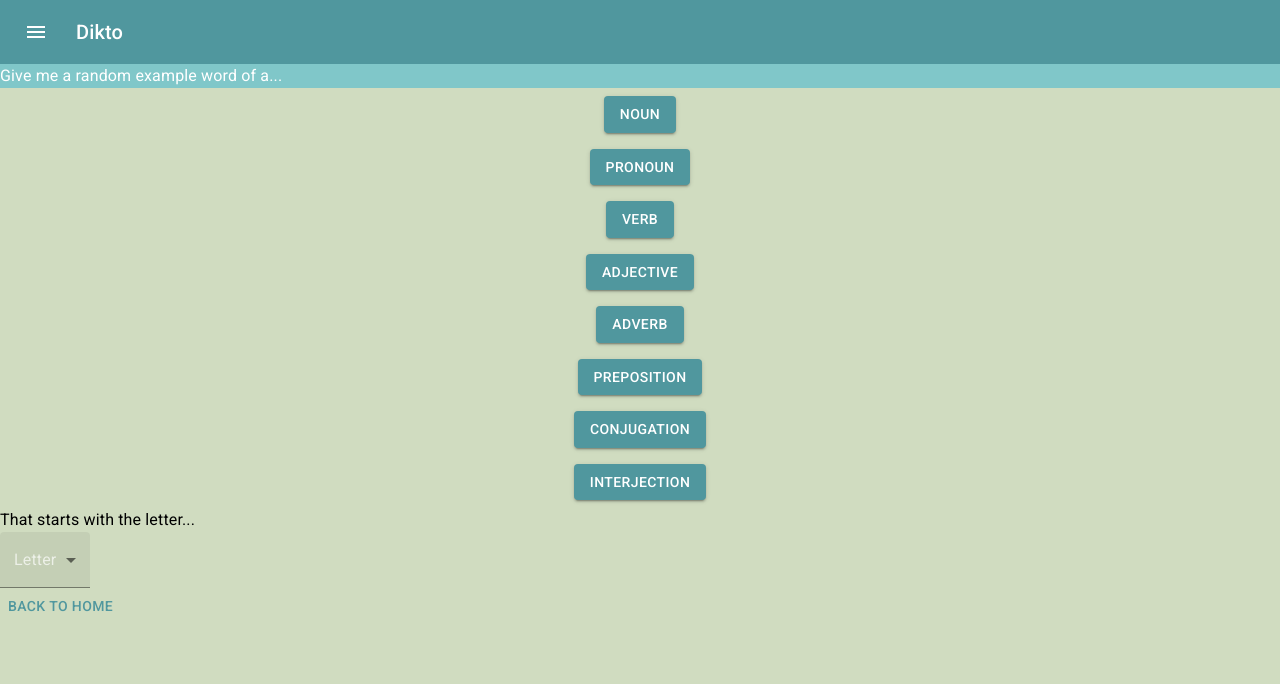
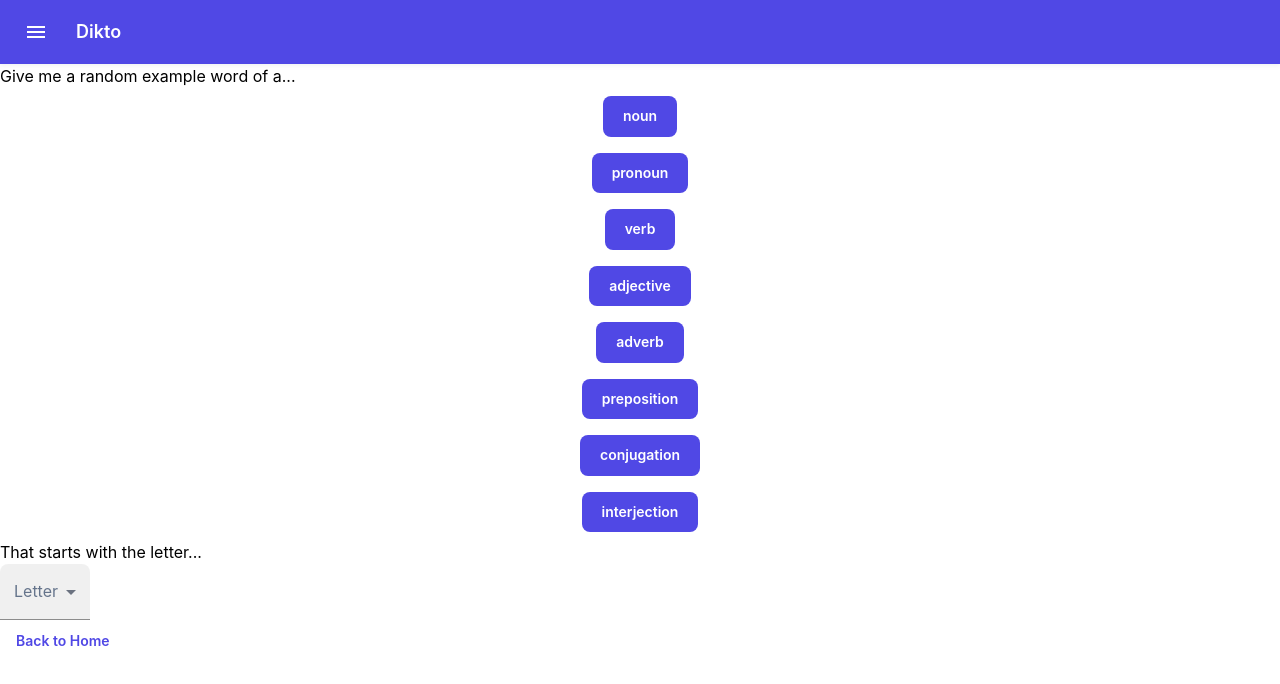
Before and after one commit to strauss02/dikto-frontend, a React (Create React App) app: page /pos in a window 1280 px wide. Shown: the top 684 px of the page. Built offline with nearby package versions, Linux system fonts and the light colour scheme.

Commit message:
css improvements

```diff
--- a/package.json
+++ b/package.json
@@ -5,6 +5,7 @@
   "dependencies": {
     "@emotion/react": "^11.7.1",
     "@emotion/styled": "^11.6.0",
+    "@fontsource/lato": "^4.5.1",
     "@fontsource/roboto": "^4.5.1",
     "@mui/icons-material": "^5.3.0",
     "@mui/material": "^5.3.0",
--- a/src/App.css
+++ b/src/App.css
@@ -2,5 +2,4 @@ body {
   margin: 0;
   padding: 0;
   box-sizing: border-box;
-  background-color: #d0dcc0;
 }
--- a/src/App.js
+++ b/src/App.js
@@ -1,9 +1,8 @@
 import './App.css'
 import { Routes, Route, Link } from 'react-router-dom'
-import '@fontsource/roboto/300.css'
-import '@fontsource/roboto/400.css'
-import '@fontsource/roboto/500.css'
-import '@fontsource/roboto/700.css'
+import '@fontsource/lato/300.css'
+import '@fontsource/lato/400.css'
+import '@fontsource/lato/700.css'
 import WordView from './Components/WordView'
 import HomeView from './Components/HomeView'
 import SingleWordView from './Components/SingleWordView'
@@ -12,29 +11,26 @@ import { red } from '@mui/material/colors'
 import { ThemeProvider, createTheme } from '@mui/material/styles'
 import PosView from './Components/PosView'
 import HomeButton from './Components/HomeButton'
+import { theme } from './theme'
 
-const theme = createTheme({
-  palette: {
-    type: 'light',
-    primary: {
-      main: '#50979e',
-      dark: 'rgba(113,140,142,0.35)',
-      contrastText: '#ffffff',
-    },
-    secondary: {
-      main: '#fbc02d',
-    },
-    text: {
-      primary: '#ffffff',
-      secondary: 'rgba(255,255,255,0.68)',
-    },
-    background: {
-      default: '#d0dcc0',
-      paper: '#80c7c9',
-    },
-    divider: 'rgba(255,255,255,0.12)',
-  },
-})
+// const theme = createTheme({
+//   palette: {
+//     type: 'dark',
+//     primary: {
+//       main: '#5893df',
+//     },
+//     secondary: {
+//       main: '#2ec5d3',
+//     },
+//     background: {
+//       default: '#192231',
+//       paper: '#24344d',
+//     },
+//   },
+//   typography: {
+//     fontFamily: '"Lato", "Helvetica", "Arial", sans-serif',
+//   },
+// })
 
 function App() {
   return (
--- a/src/Components/Appbar.jsx
+++ b/src/Components/Appbar.jsx
@@ -2,13 +2,33 @@ import AppBar from '@mui/material/AppBar'
 import Box from '@mui/material/Box'
 import Toolbar from '@mui/material/Toolbar'
 import Typography from '@mui/material/Typography'
-import Button from '@mui/material/Button'
 import IconButton from '@mui/material/IconButton'
+import AbcIcon from '@mui/icons-material/Abc'
+import Drawer from '@mui/material/Drawer'
+import ChevronLeftIcon from '@mui/icons-material/ChevronLeft'
+import Divider from '@mui/material/Divider'
+import List from '@mui/material/List'
+import HomeIcon from '@mui/icons-material/Home'
+import ListItemIcon from '@mui/material/ListItemIcon'
+import ListItemText from '@mui/material/ListItemText'
 import MenuIcon from '@mui/icons-material/Menu'
 
 import React from 'react'
+import { ListItem } from '@mui/material'
 
 function Appbar() {
+  const [open, setOpen] = React.useState(false)
+
+  const handleDrawerOpen = () => {
+    setOpen(true)
+  }
+
+  const handleDrawerClose = () => {
+    setOpen(false)
+  }
+
+  const drawerWidth = 240
+
   return (
     <Box sx={{ flexGrow: 1 }}>
       <AppBar position="static">
@@ -19,6 +39,7 @@ function Appbar() {
             color="inherit"
             aria-label="menu"
             sx={{ mr: 2 }}
+            onClick={handleDrawerOpen}
           >
             <MenuIcon />
           </IconButton>
@@ -27,6 +48,60 @@ function Appbar() {
           </Typography>
         </Toolbar>
       </AppBar>
+      <Drawer
+        sx={{
+          width: drawerWidth,
+          flexShrink: 0,
+          '& .MuiDrawer-paper': {
+            width: drawerWidth,
+            boxSizing: 'border-box',
+          },
+        }}
+        variant="persistent"
+        anchor="left"
+        open={open}
+      >
+        <Box
+          sx={{
+            display: 'flex',
+            alignContent: 'center',
+            alignItems: 'center',
+            justifyContent: 'flex-end',
+          }}
+        >
+          <Typography
+            sx={{
+              mr: 'auto',
+              pl: '1rem',
+            }}
+          >
+            Menu
+          </Typography>
+          <IconButton onClick={handleDrawerClose}>
+            <ChevronLeftIcon />
+          </IconButton>
+        </Box>
+        <Divider />
+        <List
+          sx={{
+            padding: '1rem',
+            height: '100%',
+          }}
+        >
+          <ListItem button>
+            <ListItemIcon>
+              <HomeIcon />
+            </ListItemIcon>
+            <ListItemText primary={'Home'} />
+          </ListItem>
+          <ListItem button>
+            <ListItemIcon>
+              <AbcIcon />
+            </ListItemIcon>
+            <ListItemText primary={'Parts of Speech'} />
+          </ListItem>
+        </List>
+      </Drawer>
     </Box>
   )
 }
--- a/src/Components/HomeView.jsx
+++ b/src/Components/HomeView.jsx
@@ -13,13 +13,11 @@ function HomeView() {
         alignItems: 'center',
       }}
     >
-      <Typography sx={{ color: 'white' }} variant="h2">
+      <Typography sx={{}} variant="h2">
         {' '}
         Dikto{' '}
       </Typography>
-      <Typography sx={{ color: 'white' }}>
-        Vocabulary is a click away
-      </Typography>
+      <Typography sx={{}}>Vocabulary is a click away</Typography>
       <Input
         sx={{ mt: 3 }}
         placeholder="Enter a word here"
--- a/src/Components/PosView.jsx
+++ b/src/Components/PosView.jsx
@@ -25,7 +25,7 @@ function PosView() {
   }
   return (
     <div>
-      <Typography sx={{ color: 'white', bgcolor: '#80c7c9' }} variant="body1">
+      <Typography sx={{}} variant="body1">
         {' '}
         Give me a random example word of a...
       </Typography>
--- /dev/null
+++ b/src/theme.js
@@ -0,0 +1,300 @@
+import { createTheme } from '@mui/material'
+
+export const theme = createTheme({
+  breakpoints: {
+    values: {
+      xs: 0,
+      sm: 600,
+      md: 1000,
+      lg: 1200,
+      xl: 1920,
+    },
+  },
+  components: {
+    MuiButton: {
+      defaultProps: {
+        disableElevation: true,
+      },
+      styleOverrides: {
+        root: {
+          textTransform: 'none',
+        },
+        sizeSmall: {
+          padding: '6px 16px',
+        },
+        sizeMedium: {
+          padding: '8px 20px',
+        },
+        sizeLarge: {
+          padding: '11px 24px',
+        },
+        textSizeSmall: {
+          padding: '7px 12px',
+        },
+        textSizeMedium: {
+          padding: '9px 16px',
+        },
+        textSizeLarge: {
+          padding: '12px 16px',
+        },
+      },
+    },
+    MuiButtonBase: {
+      defaultProps: {
+        disableRipple: true,
+      },
+    },
+    MuiCardContent: {
+      styleOverrides: {
+        root: {
+          padding: '32px 24px',
+          '&:last-child': {
+            paddingBottom: '32px',
+          },
+        },
+      },
+    },
+    MuiCardHeader: {
+      defaultProps: {
+        titleTypographyProps: {
+          variant: 'h6',
+        },
+        subheaderTypographyProps: {
+          variant: 'body2',
+        },
+      },
+      styleOverrides: {
+        root: {
+          padding: '32px 24px',
+        },
+      },
+    },
+    MuiCssBaseline: {
+      styleOverrides: {
+        '*': {
+          boxSizing: 'border-box',
+          margin: 0,
+          padding: 0,
+        },
+        html: {
+          MozOsxFontSmoothing: 'grayscale',
+          WebkitFontSmoothing: 'antialiased',
+          display: 'flex',
+          flexDirection: 'column',
+          minHeight: '100%',
+          width: '100%',
+        },
+        body: {
+          display: 'flex',
+          flex: '1 1 auto',
+          flexDirection: 'column',
+          minHeight: '100%',
+          width: '100%',
+        },
+        '#__next': {
+          display: 'flex',
+          flex: '1 1 auto',
+          flexDirection: 'column',
+          height: '100%',
+          width: '100%',
+        },
+      },
+    },
+    MuiOutlinedInput: {
+      styleOverrides: {
+        notchedOutline: {
+          borderColor: '#E6E8F0',
+        },
+      },
+    },
+    MuiTableHead: {
+      styleOverrides: {
+        root: {
+          backgroundColor: '#F3F4F6',
+          '.MuiTableCell-root': {
+            color: '#374151',
+          },
+          borderBottom: 'none',
+          '& .MuiTableCell-root': {
+            borderBottom: 'none',
+            fontSize: '12px',
+            fontWeight: 600,
+            lineHeight: 1,
+            letterSpacing: 0.5,
+            textTransform: 'uppercase',
+          },
+          '& .MuiTableCell-paddingCheckbox': {
+            paddingTop: 4,
+            paddingBottom: 4,
+          },
+        },
+      },
+    },
+  },
+  palette: {
+    neutral: {
+      100: '#F3F4F6',
+      200: '#E5E7EB',
+      300: '#D1D5DB',
+      400: '#9CA3AF',
+      500: '#6B7280',
+      600: '#4B5563',
+      700: '#374151',
+      800: '#1F2937',
+      900: '#111827',
+    },
+    action: {
+      active: '#6B7280',
+      focus: 'rgba(55, 65, 81, 0.12)',
+      hover: 'rgba(55, 65, 81, 0.04)',
+      selected: 'rgba(55, 65, 81, 0.08)',
+      disabledBackground: 'rgba(55, 65, 81, 0.12)',
+      disabled: 'rgba(55, 65, 81, 0.26)',
+    },
+    background: {
+      default: '#F9FAFC',
+      paper: '#F3F4F6',
+    },
+    divider: '#E6E8F0',
+    primary: {
+      main: '#5048E5',
+      light: '#828DF8',
+      dark: '#3832A0',
+      contrastText: '#FFFFFF',
+    },
+    secondary: {
+      main: '#10B981',
+      light: '#3FC79A',
+      dark: '#0B815A',
+      contrastText: '#FFFFFF',
+    },
+    success: {
+      main: '#14B8A6',
+      light: '#43C6B7',
+      dark: '#0E8074',
+      contrastText: '#FFFFFF',
+    },
+    info: {
+      main: '#2196F3',
+      light: '#64B6F7',
+      dark: '#0B79D0',
+      contrastText: '#FFFFFF',
+    },
+    warning: {
+      main: '#FFB020',
+      light: '#FFBF4C',
+      dark: '#B27B16',
+      contrastText: '#FFFFFF',
+    },
+    error: {
+      main: '#D14343',
+      light: '#DA6868',
+      dark: '#922E2E',
+      contrastText: '#FFFFFF',
+    },
+    text: {
+      primary: '#121828',
+      secondary: '#65748B',
+      disabled: 'rgba(55, 65, 81, 0.48)',
+    },
+  },
+  shape: {
+    borderRadius: 8,
+  },
+  shadows: [
+    'none',
+    '0px 1px 1px rgba(100, 116, 139, 0.06), 0px 1px 2px rgba(100, 116, 139, 0.1)',
+    '0px 1px 2px rgba(100, 116, 139, 0.12)',
+    '0px 1px 4px rgba(100, 116, 139, 0.12)',
+    '0px 1px 5px rgba(100, 116, 139, 0.12)',
+    '0px 1px 6px rgba(100, 116, 139, 0.12)',
+    '0px 2px 6px rgba(100, 116, 139, 0.12)',
+    '0px 3px 6px rgba(100, 116, 139, 0.12)',
+    '0px 2px 4px rgba(31, 41, 55, 0.06), 0px 4px 6px rgba(100, 116, 139, 0.12)',
+    '0px 5px 12px rgba(100, 116, 139, 0.12)',
+    '0px 5px 14px rgba(100, 116, 139, 0.12)',
+    '0px 5px 15px rgba(100, 116, 139, 0.12)',
+    '0px 6px 15px rgba(100, 116, 139, 0.12)',
+    '0px 7px 15px rgba(100, 116, 139, 0.12)',
+    '0px 8px 15px rgba(100, 116, 139, 0.12)',
+    '0px 9px 15px rgba(100, 116, 139, 0.12)',
+    '0px 10px 15px rgba(100, 116, 139, 0.12)',
+    '0px 12px 22px -8px rgba(100, 116, 139, 0.25)',
+    '0px 13px 22px -8px rgba(100, 116, 139, 0.25)',
+    '0px 14px 24px -8px rgba(100, 116, 139, 0.25)',
+    '0px 10px 10px rgba(31, 41, 55, 0.04), 0px 20px 25px rgba(31, 41, 55, 0.1)',
+    '0px 25px 50px rgba(100, 116, 139, 0.25)',
+    '0px 25px 50px rgba(100, 116, 139, 0.25)',
+    '0px 25px 50px rgba(100, 116, 139, 0.25)',
+    '0px 25px 50px rgba(100, 116, 139, 0.25)',
+  ],
+  typography: {
+    button: {
+      fontWeight: 600,
+    },
+    fontFamily:
+      '"Inter", -apple-system, BlinkMacSystemFont, "Segoe UI", Helvetica, Arial, sans-serif, "Apple Color Emoji", "Segoe UI Emoji"',
+    body1: {
+      fontSize: '1rem',
+      fontWeight: 400,
+      lineHeight: 1.5,
+    },
+    body2: {
+      fontSize: '0.875rem',
+      fontWeight: 400,
+      lineHeight: 1.57,
+    },
+    subtitle1: {
+      fontSize: '1rem',
+      fontWeight: 500,
+      lineHeight: 1.75,
+    },
+    subtitle2: {
+      fontSize: '0.875rem',
+      fontWeight: 500,
+      lineHeight: 1.57,
+    },
+    overline: {
+      fontSize: '0.75rem',
+      fontWeight: 600,
+      letterSpacing: '0.5px',
+      lineHeight: 2.5,
+      textTransform: 'uppercase',
+    },
+    caption: {
+      fontSize: '0.75rem',
+      fontWeight: 400,
+      lineHeight: 1.66,
+    },
+    h1: {
+      fontWeight: 700,
+      fontSize: '3.5rem',
+      lineHeight: 1.375,
+    },
+    h2: {
+      fontWeight: 700,
+      fontSize: '3rem',
+      lineHeight: 1.375,
+    },
+    h3: {
+      fontWeight: 700,
+      fontSize: '2.25rem',
+      lineHeight: 1.375,
+    },
+    h4: {
+      fontWeight: 700,
+      fontSize: '2rem',
+      lineHeight: 1.375,
+    },
+    h5: {
+      fontWeight: 600,
+      fontSize: '1.5rem',
+      lineHeight: 1.375,
+    },
+    h6: {
+      fontWeight: 600,
+      fontSize: '1.125rem',
+      lineHeight: 1.375,
+    },
+  },
+})
```
Also changed, not shown: 1 other file (tests, documents, lock files or other folders).
